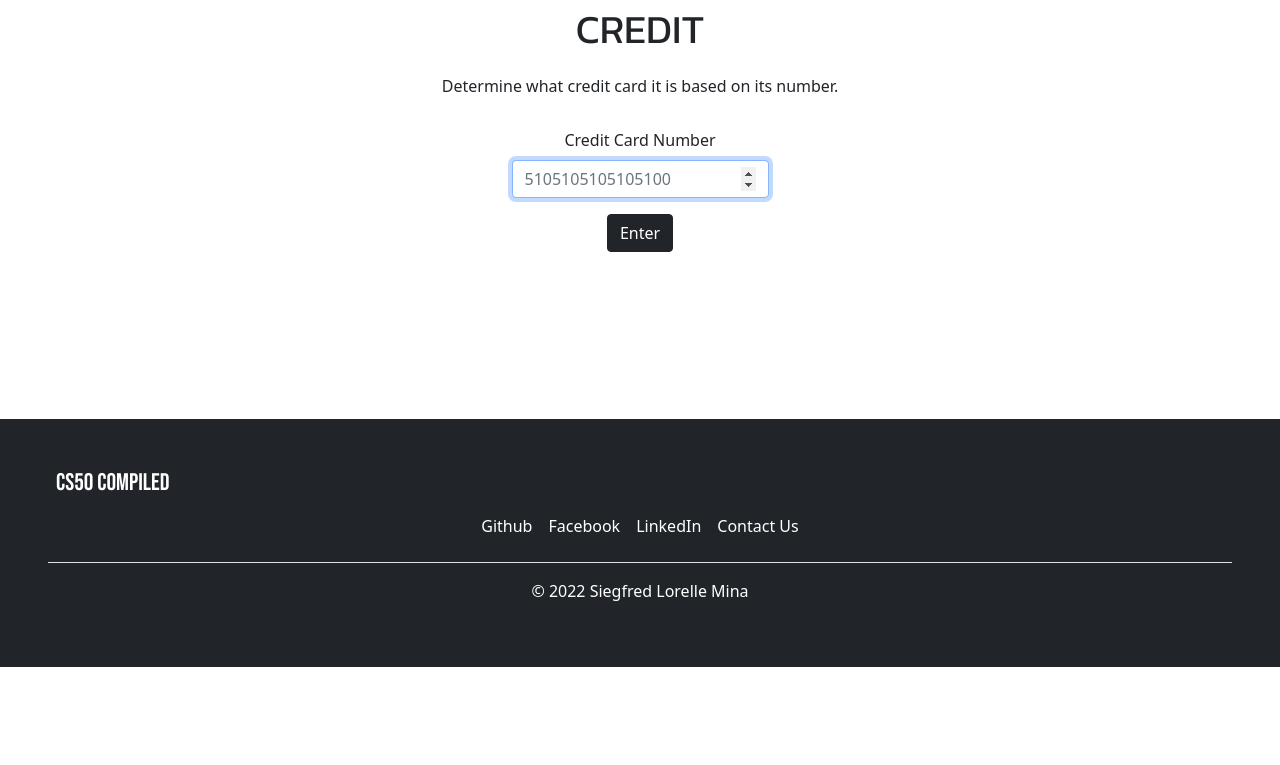
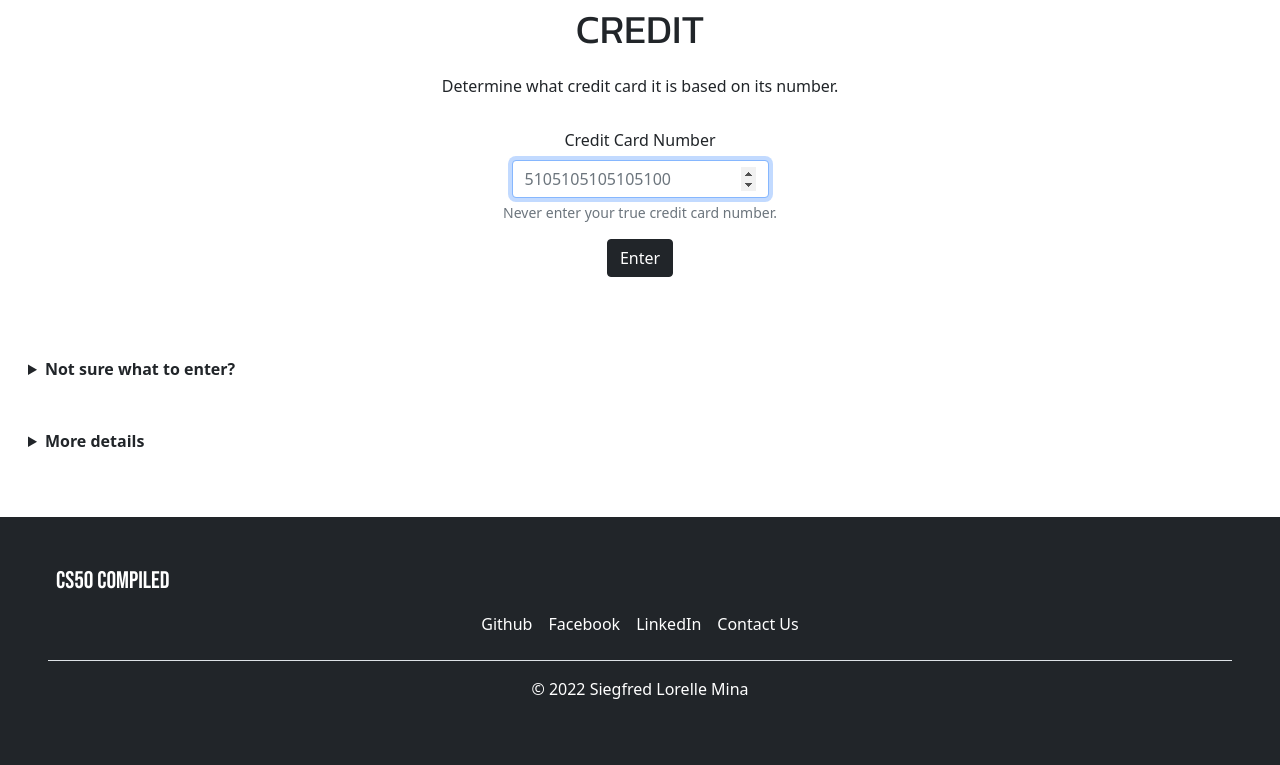
Before and after one commit to SiegfredLorelle/compiled-50, a Flask app: page /credit in a window 1280 px wide. Shown: the part 133-898 px from the top of the page. Before the commit the page ends 800 px from the top, so only its background shows below. Run offline with Flask 2, Linux system fonts and the light colour scheme; some libraries are stand-ins or nearby versions; some web fonts are replaced.

Commit message:
15th commit - add suggestions to credit page

```diff
--- a/static/styles.css
+++ b/static/styles.css
@@ -156,7 +156,7 @@ footer p {
     transform: scaleX(1);
 }
 
-/* Specific htmls */
+/* Mario page */
 #mario-header {
     font-family: 'Silkscreen', cursive;
 }
@@ -173,6 +173,13 @@ footer p {
     height: auto;
 }
 
+/* Credit page  */
 #credit-header {
     font-family: 'Kanit', sans-serif;
 }
+
+.credit-bullet li:before {
+    content: '\1f4b3';
+    margin-left: -20px;
+    margin-right: 10px;
+}
--- a/templates/credit.html
+++ b/templates/credit.html
@@ -11,10 +11,76 @@
 <div class="pb-5">
     <form action="/credit" method="post">
       <label class="form-label">Credit Card Number</label>
-      <input autocomplete="off" autofocus class="form-control mx-auto w-auto" id=cc_number name=cc_number placeholder="5105105105105100" required type="number">
+      <input aria-describedby="cc_number_help" autocomplete="off" autofocus class="form-control mx-auto w-auto" id="cc_number" min="0" name="cc_number" placeholder="5105105105105100" required type="number">
+      <div id="cc_number_help" class="form-text">Never enter your true credit card number.</div>
       <button class="btn btn-dark m-3" type="submit">Enter</button>
     </form>
 </div>
+
+<div class="text-start p-3">
+    <details>
+        <summary class="fw-bold pb-3">Not sure what to enter?</summary>
+        <ul>
+            <li class="mx-3">
+                <p class="fw-bold">American Express</p>
+                <ul class="credit-bullet">
+                    <li>378282246310005</li>
+                    <li>371449635398431</li>
+                    <li class="pb-3">378734493671000</li>
+                </ul>
+            </li>
+            <li class="mx-3">
+                <p class="fw-bold">Mastercard</p>
+                <ul class="credit-bullet">
+                    <li>5555555555554444</li>
+                    <li>5105105105105100</li>
+                    <li>5199999999999991</li>
+                    <li class="pb-3">5299999999999990</li>
+                </ul>
+            </li>
+            <li class="mx-3">
+                <p class="fw-bold">Visa</p>
+                <ul class="credit-bullet">
+                    <li>4111111111111111</li>
+                    <li>4003600000000014</li>
+                    <li>4012888888881881</li>
+                    <li>4222222222222</li>
+                    <li>4999991111111113</li>
+                    <li class="pb-3">4999992222222229</li>
+                </ul>
+            </li>
+            <li class="mx-3">
+                <p class="fw-bold">Invalid</p>
+                <ul class="credit-bullet">
+                    <li>6176292929</li>
+                    <li>1234567890</li>
+                </ul>
+            </li>
+        </ul>
+    </details>
+</div>
+
+<div class="text-start p-3">
+    <details>
+        <summary class="fw-bold">More details</summary>
+        <ul>
+            <li class="mx-3">
+                Credit can only determine three (3) types of cards:
+                <a class="link-dark" href="https://www.americanexpress.com/" target="_blank">American Express</a>,
+                <a class="link-dark" href="https://www.mastercard.com/global/en.html" target="_blank">Mastercard</a>, and
+                <a class="link-dark" href="https://www.visa.com/" target="_blank">Visa</a>.
+            </li>
+            <li class="mx-3">
+                Luhn's Algorithm is used to determine the validity of a card.
+            </li>
+            <li class="mx-3">
+                <a class="link-dark" href="https://cs50.harvard.edu/x/2022/psets/1/credit/" target="_blank">Know more</a>
+                 on the its implementation.
+            </li>
+        </ul>
+    </details>
+</div>
+
 
 {% if get_flashed_messages(category_filter="success") %}
 
@@ -23,4 +89,8 @@
 
 
 {% endif %}
+
+
+<!-- <script src="/static/script.js"></script> -->
+
 {% endblock %}
--- a/templates/mario.html
+++ b/templates/mario.html
@@ -11,7 +11,7 @@
   <div class="pb-5">
     <form action="/mario" method="post">
       <label class="form-label">Height of Pyramid</label>
-      <input autocomplete="off" autofocus class="form-control mx-auto w-auto" id=height name=height placeholder="1-8" required type="number">
+      <input autocomplete="off" autofocus class="form-control mx-auto w-auto" id="height" name="height" placeholder="1-8" required type="number">
       <button class="btn btn-dark m-3" type="submit">Create Pyramid</button>
     </form>
   </div>
```
Also changed, not shown: app.py (+1 -27 lines).
